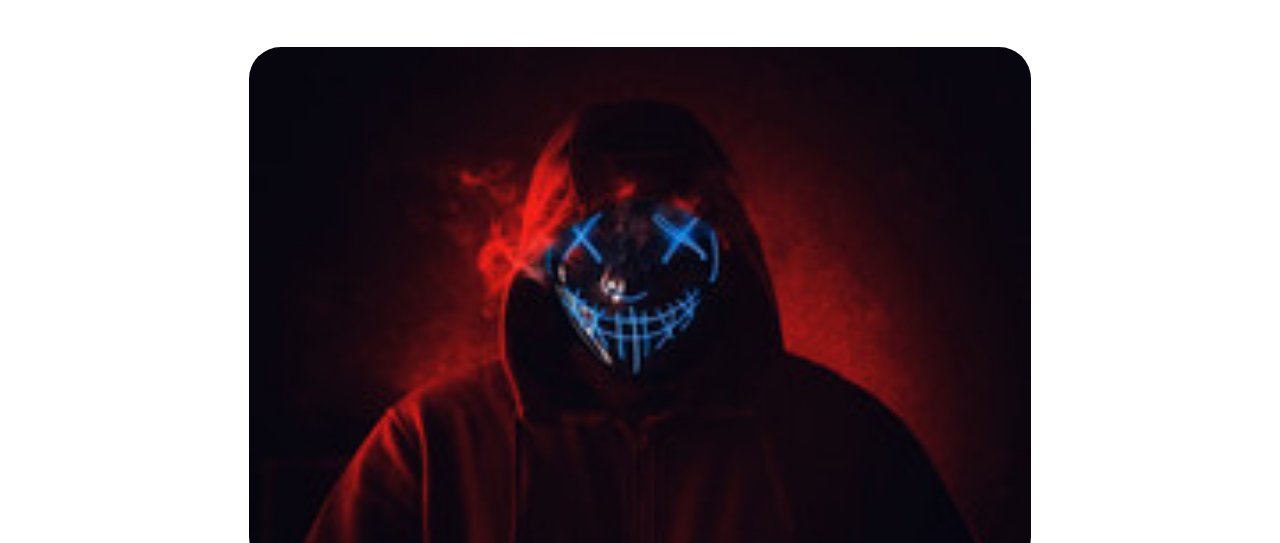
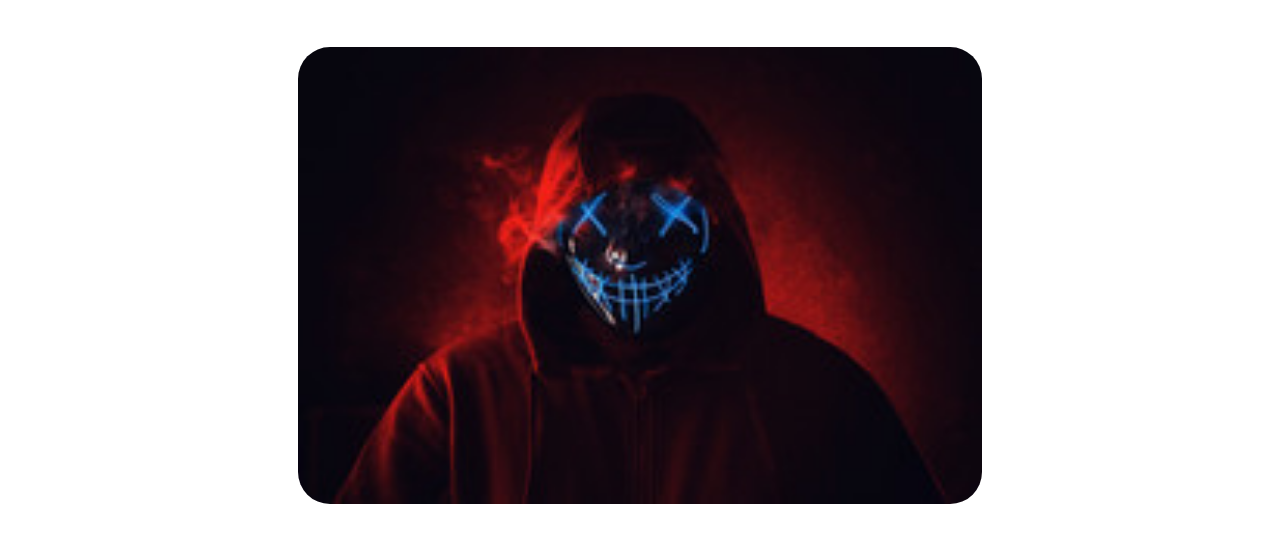
Before and after one commit to Abduboriy88/grid, a plain HTML site: page detail.html in a window 1280 px wide. Shown: the part 57-600 px from the top of the page. Drawn offline with Linux system fonts and the light colour scheme.

Commit message:
some problem fixed

```diff
--- a/detail.html
+++ b/detail.html
@@ -5,7 +5,21 @@
   <meta charset="UTF-8">
   <meta name="viewport" content="width=device-width, initial-scale=1.0">
   <title>grid</title>
+ <link rel="shortcut icon" href="https://images.vexels.com/media/users/3/224136/isolated/preview/3254497f70189b201e55780274dc1035-abstract-person-blue-logo.png" type="image/x-icon">
   <link rel="stylesheet" href="bootstrap.css">
+  <style>
+    .my_img{
+      width: 60% !important;
+      height: auto;
+    }
+    @media screen and (max-width: 768px){
+      .my_img{
+        width: 100% !important;
+      }
+    }
+
+
+  </style>
 </head>
 
 <body>
@@ -54,9 +68,11 @@
 
 
   <!-- card detail section begin -->
-  <div class="container mt-5">
+  <div class="container mt-5 px-4 px-md-0">
     <div class="d-flex justify-content-center">
-      <img src="image.jpg" alt="backlit" style="width: 70%; height: auto;" class="rounded-5">
+      <img src="image.jpg"
+      alt="backlit"
+      class="rounded-5 my_img">
 
     </div>
     <div class="py-5">
```
Also changed, not shown: index.html (+1 -0 lines).
